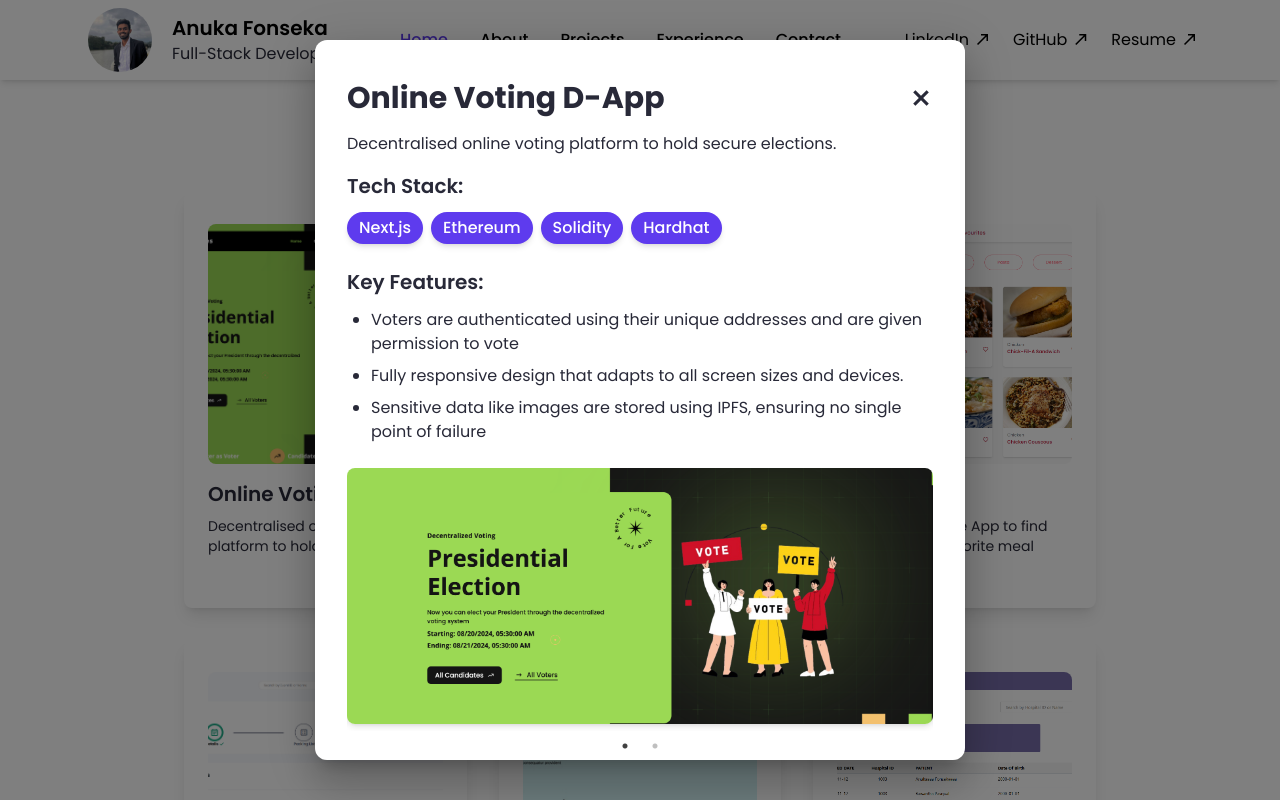
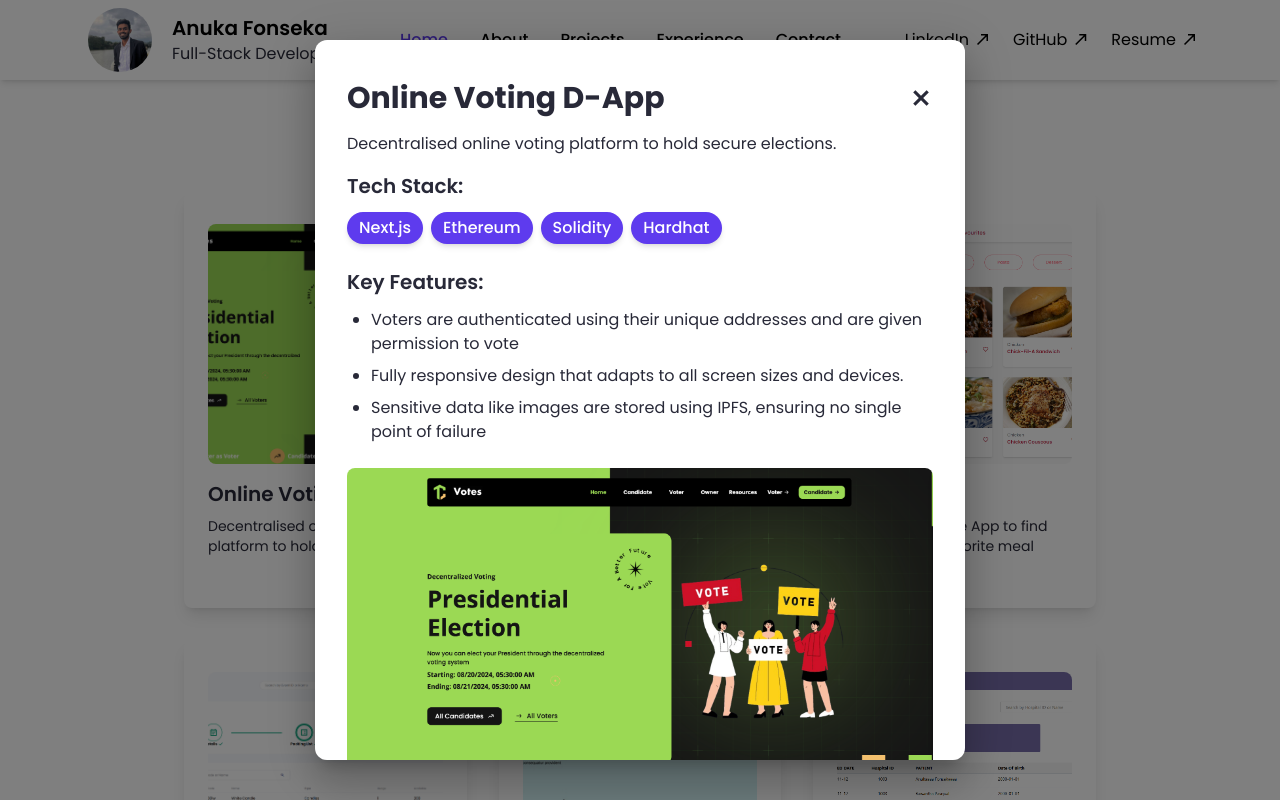
Before and after one commit to AnukaFonseka/My-Website, a React (Vite) app: page / in a window 1280 px wide. Both pictures are taken after a click on the element 325 px from the left and 2468 px from the top of the page. Shown: the part 2068-2868 px from the top of the page. Built offline with nearby package versions, Linux system fonts and the light colour scheme.

Commit message:
update projects data

```diff
--- a/src/assets/data/projectsData.json
+++ b/src/assets/data/projectsData.json
@@ -79,17 +79,19 @@
       "Reports generation for event summaries and inventory usage"
     ],
     "images": [
+      "p62",
       "p61",
-      "p62"
+      "p63",
+      "p64"
     ],
-    "githubFrontend": "https://github.com/your-frontend-repo",
-    "githubBackend": "https://github.com/your-backend-repo"
+    "githubFrontend": "https://github.com/AnukaFonseka/Weddings_By_Sonali_FE",
+    "githubBackend": "https://github.com/AnukaFonseka/Weddings_By_Sonali_BE"
   },
   {
     "id": 5,
     "name": "Book Seller Platform",
     "description": "A platform to explore, review, and rate books effortlessly online.",
-    "techStack": ["React", "Node.js", "MongoDB", "TailwindCSS"],
+    "techStack": ["React", "Node.js", "MySQL", "TailwindCSS"],
     "keyFeatures": [
       "Browse, search, and filter books by categories or titles.",
       "User authentication system for secure logins and account management.",
@@ -123,7 +125,7 @@
       "p43",
       "p44"
     ],
-    "githubFrontend": "https://github.com/your-frontend-repo",
-    "githubBackend": "https://github.com/your-backend-repo"
+    "githubFrontend": "https://github.com/AnukaFonseka/vital_watch_be",
+    "githubBackend": "https://github.com/AnukaFonseka/vital_watch_be"
   }
 ]
--- a/src/components/Home/Projects.jsx
+++ b/src/components/Home/Projects.jsx
@@ -29,6 +29,8 @@ import p56 from "../../assets/projects/medisense/m6.png"
 
 import p61 from "../../assets/projects/wbs/w3.png"
 import p62 from "../../assets/projects/wbs/w4.png"
+import p63 from "../../assets/projects/wbs/w1.png"
+import p64 from "../../assets/projects/wbs/w2.png"
 
 const imgArray = {
   p11, p12,
@@ -36,7 +38,7 @@ const imgArray = {
   p31, p32,
   p41, p42, p43, p44,
   p51, p52, p53, p54, p56,
-  p61, p62
+  p61, p62, p63, p64
 }
 
 const Projects = () => {
@@ -160,14 +162,14 @@ const Projects = () => {
           </div>
 
           {/* Image Slider Section */}
-          <div className="mb-6">
+          <div className="mb-6 outline-none">
             <Slider {...sliderSettings}>
               {selectedProject?.images.map((image, index) => (
-                <div key={index}>
+                <div key={index} className="outline-none">
                   <img
                     src={imgArray[image]}
                     alt={`Project image ${index + 1}`}
-                    className="w-full h-48 md:h-64 object-cover rounded-lg shadow-md"
+                    className="w-full h-48 md:h-auto object-cover rounded-lg shadow-md outline-none"
                   />
                 </div>
               ))}
```
